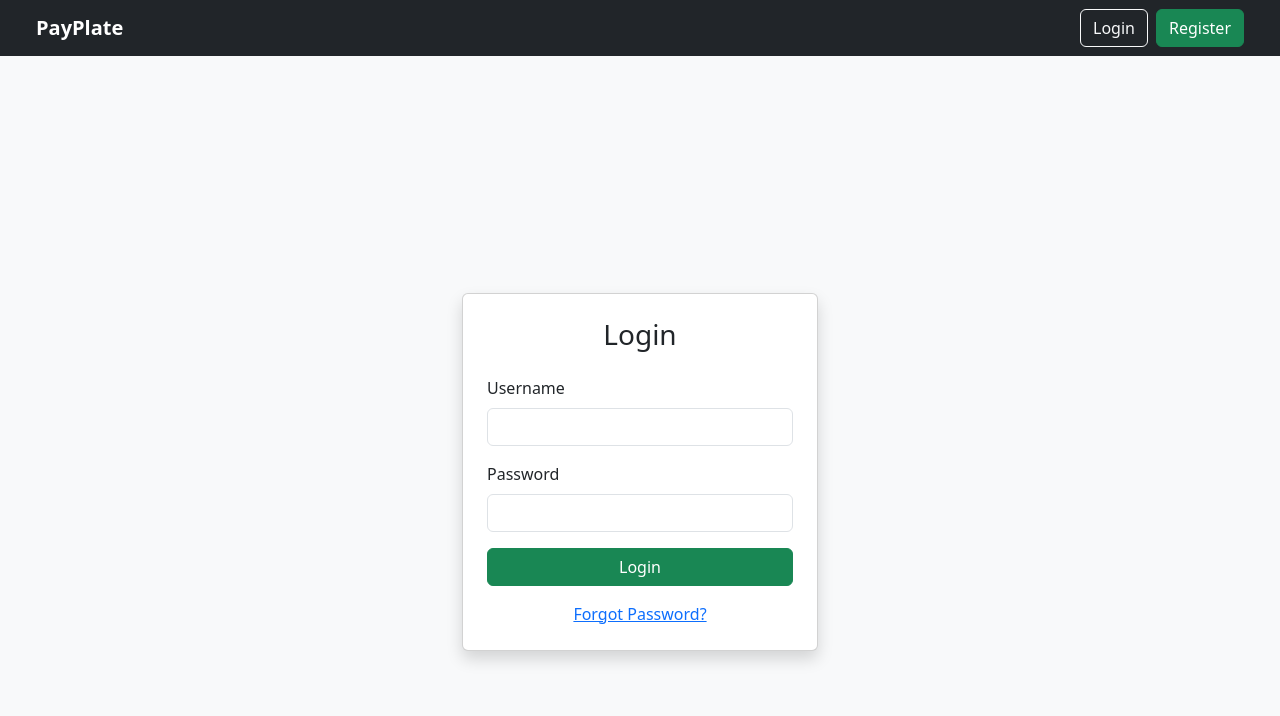
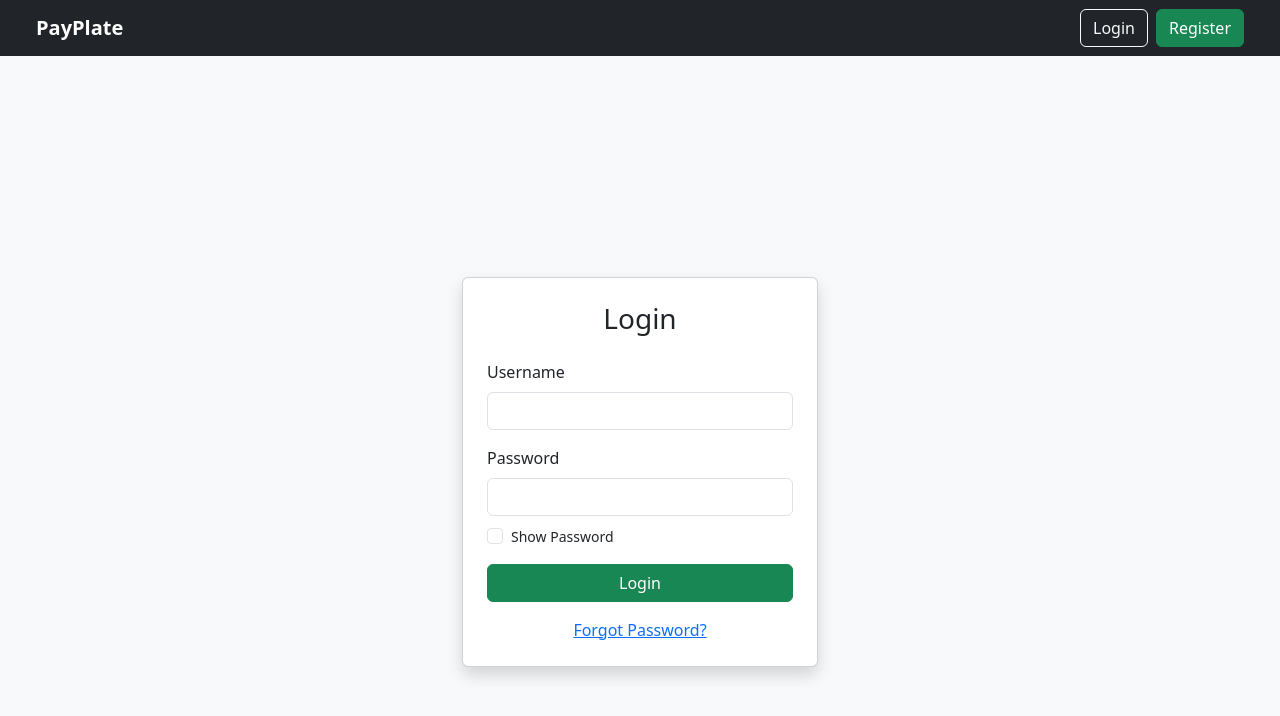
Before and after one commit to dacaug25payplate/payplate, a React (Vite) app in the folder frontend/: page / in a window 1280 px wide. Shown: the top 716 px of the page. Built offline with nearby package versions, Linux system fonts and the light colour scheme.

Commit message:
Add show password checkbox to login page

```diff
--- a/frontend/src/pages/Login.jsx
+++ b/frontend/src/pages/Login.jsx
@@ -5,35 +5,34 @@ import { setUser } from "../store/userSlice";
 import { useNavigate, Link } from "react-router-dom";
 
 function Login() {
+
   const [data, setData] = useState({ username: "", password: "" });
   const [usernameError, setUsernameError] = useState("");
   const [passwordError, setPasswordError] = useState("");
+  const [showPassword, setShowPassword] = useState(false);
 
   const dispatch = useDispatch();
   const navigate = useNavigate();
 
   const handleLogin = async (e) => {
     e.preventDefault();
+
     try {
-      const res = await axios.post("http://localhost:8080/api/user/login", data);
-      //do this, but before check res is ok
+      const res = await axios.post(
+        "http://localhost:8080/api/user/login",
+        data
+      );
+
+      // store user in redux
       dispatch(setUser(res.data));
 
-      if(res.data.role.roleid==1){
-        navigate("/admin");
-      }
-      else if(res.data.role.roleid==2){
-        //to user
-        navigate("/user");
-      }
-      else if(res.data.role.roleid==3){
-        //to waiter
-        navigate("/waiter");
-      }
-      else if(res.data.role.roleid==4){
-        //to cook
-        navigate("/cook");
-      }
+      const roleId = res.data.role.roleid;
+
+      if (roleId === 1) navigate("/admin");
+      else if (roleId === 2) navigate("/user");
+      else if (roleId === 3) navigate("/waiter");
+      else if (roleId === 4) navigate("/cook");
+
     } catch (err) {
       if (err.response && err.response.data) {
         if (err.response.data === "User not found") {
@@ -53,50 +52,69 @@ function Login() {
       <div className="row justify-content-center align-items-center min-vh-100">
         <div className="col-md-4">
           <div className="card shadow p-4">
+
             <h3 className="text-center mb-4">Login</h3>
 
             <form onSubmit={handleLogin}>
+
+              {/* Username */}
               <div className="mb-3">
                 <label className="form-label">Username</label>
                 <input
                   className="form-control"
+                  value={data.username}
                   onChange={(e) => {
                     setData({ ...data, username: e.target.value });
                     setUsernameError("");
                   }}
                   required
                 />
-
                 {usernameError && (
                   <small className="text-danger">{usernameError}</small>
                 )}
               </div>
 
-
-              <div className="mb-3">
+              {/* Password */}
+              <div className="mb-2">
                 <label className="form-label">Password</label>
                 <input
-                  type="password"
+                  type={showPassword ? "text" : "password"}
                   className="form-control"
+                  value={data.password}
                   onChange={(e) => {
                     setData({ ...data, password: e.target.value });
                     setPasswordError("");
                   }}
                   required
                 />
-
                 {passwordError && (
                   <small className="text-danger">{passwordError}</small>
                 )}
               </div>
 
+              {/* Show Password Checkbox */}
+              <div className="form-check mb-3">
+                <input
+                  className="form-check-input"
+                  type="checkbox"
+                  id="showPassword"
+                  checked={showPassword}
+                  onChange={() => setShowPassword(!showPassword)}
+                />
+                <label className="form-check-label small" htmlFor="showPassword">
+                  Show Password
+                </label>
+              </div>
 
-              <button className="btn btn-success w-100">Login</button>
+              <button className="btn btn-success w-100">
+                Login
+              </button>
             </form>
 
             <div className="text-center mt-3">
-              <Link to="/forgetpassword">Forgot Password?</Link><br />
+              <Link to="/forgetpassword">Forgot Password?</Link>
             </div>
+
           </div>
         </div>
       </div>
```
